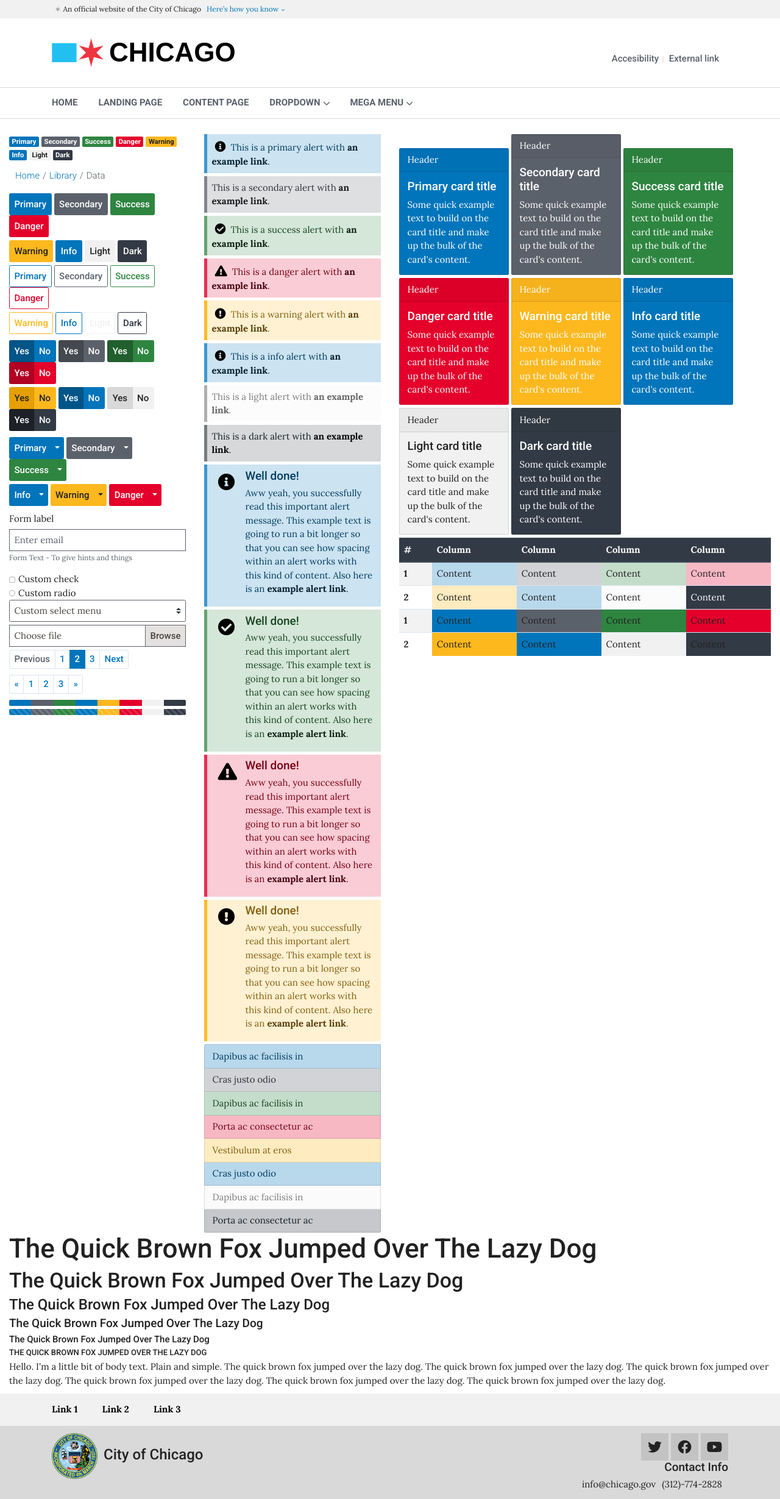
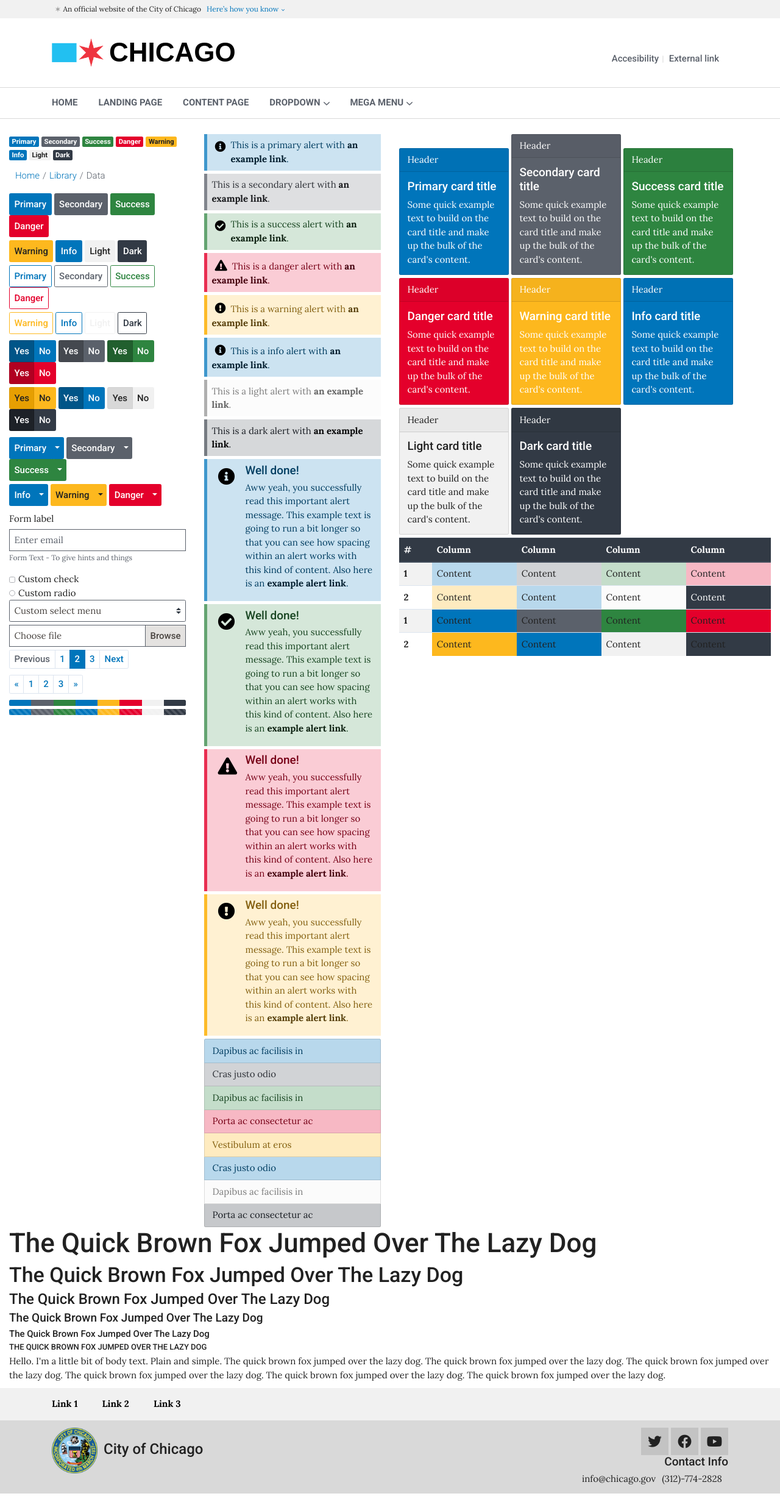
Before and after one commit to Chicago/design-cds-bootstrap, a Jekyll site: the page built from index.md, in a window 1280 px wide. Shown: the whole page at 61% size. Built offline with Jekyll 4.4.1, drawn with Linux system fonts in a browser that asks for light colours; some web fonts are replaced.

Commit message:
Update index.md

```diff
--- a/index.md
+++ b/index.md
@@ -355,14 +355,16 @@ layout: page
     <div class="col-lg-3 col-md-6">
 
       <!--Alerts-->
-      <div class="mb-2 alert alert-primary" role="alert">
-        <div class="alert-icon-sm"><i class="fas fa-info-circle"></i></div>This is a primary alert with <a href="#" class="alert-link">an example link</a>.
+      <div class="mb-2 alert alert-primary d-flex" role="alert">
+        <div class="alert-icon-sm"><i class="fas fa-info-circle"></i></div>
+        <div>This is a primary alert with <a href="#" class="alert-link">an example link</a>.</div>
       </div>
-      <div class="mb-2 alert alert-secondary" role="alert">
-        This is a secondary alert with <a href="#" class="alert-link">an example link</a>.
+      <div class="mb-2 alert alert-secondary d-flex" role="alert">
+       <div> This is a secondary alert with <a href="#" class="alert-link">an example link</a>.</div>
       </div>
-      <div class="mb-2 alert alert-success" role="alert">
-        <div class="alert-icon-sm"><i class="fas fa-check-circle"></i></div>This is a success alert with <a href="#" class="alert-link">an example link</a>.
+      <div class="mb-2 alert alert-success d-flex" role="alert">
+        <div class="alert-icon-sm"><i class="fas fa-check-circle"></i></div>
+        <div>This is a success alert with <a href="#" class="alert-link">an example link</a>.</div>
       </div>
       <div class="mb-2 alert alert-danger" role="alert">
         <div class="alert-icon-sm"><i class="fas fa-exclamation-triangle"></i></div>This is a danger alert with <a href="#" class="alert-link">an example link</a>.
```
